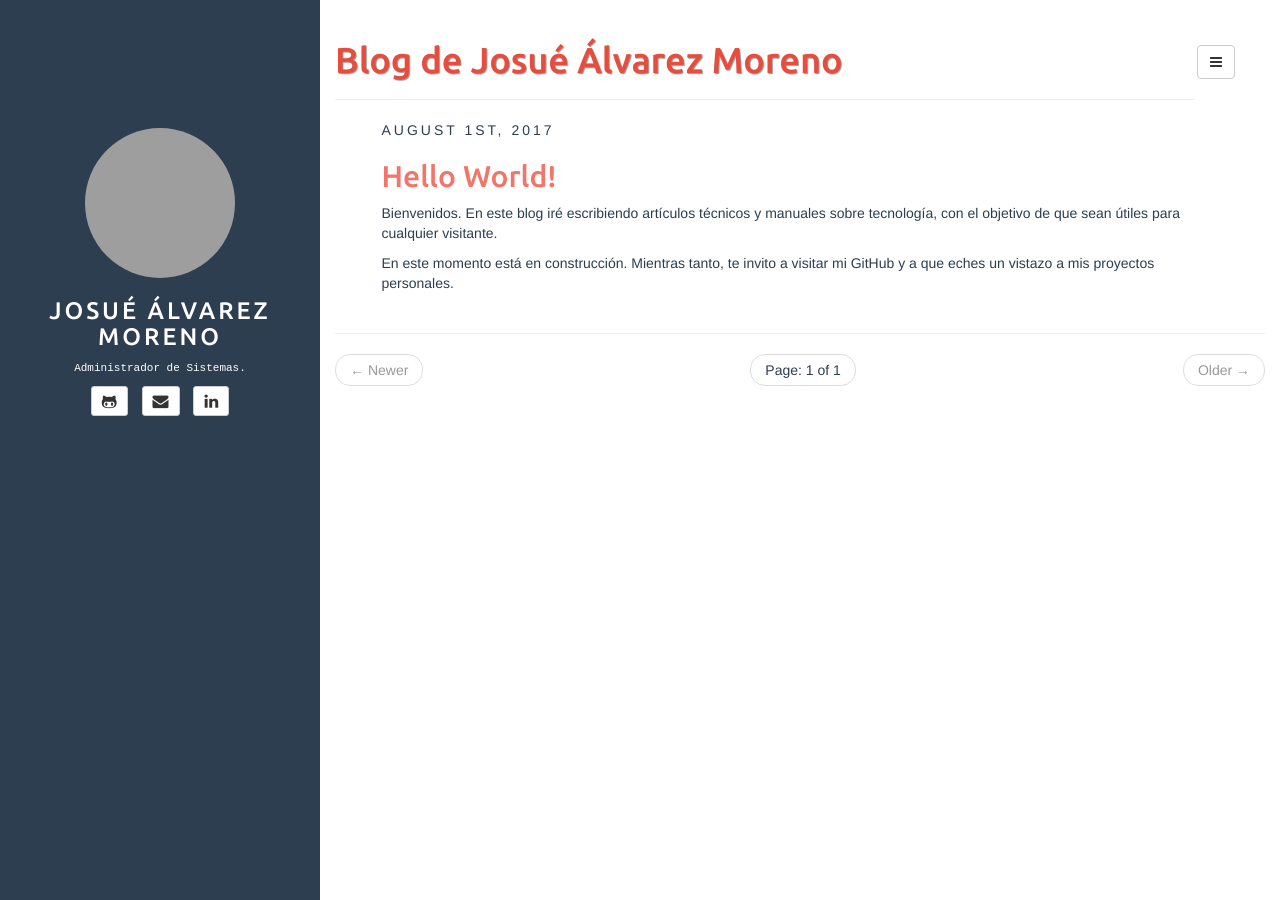
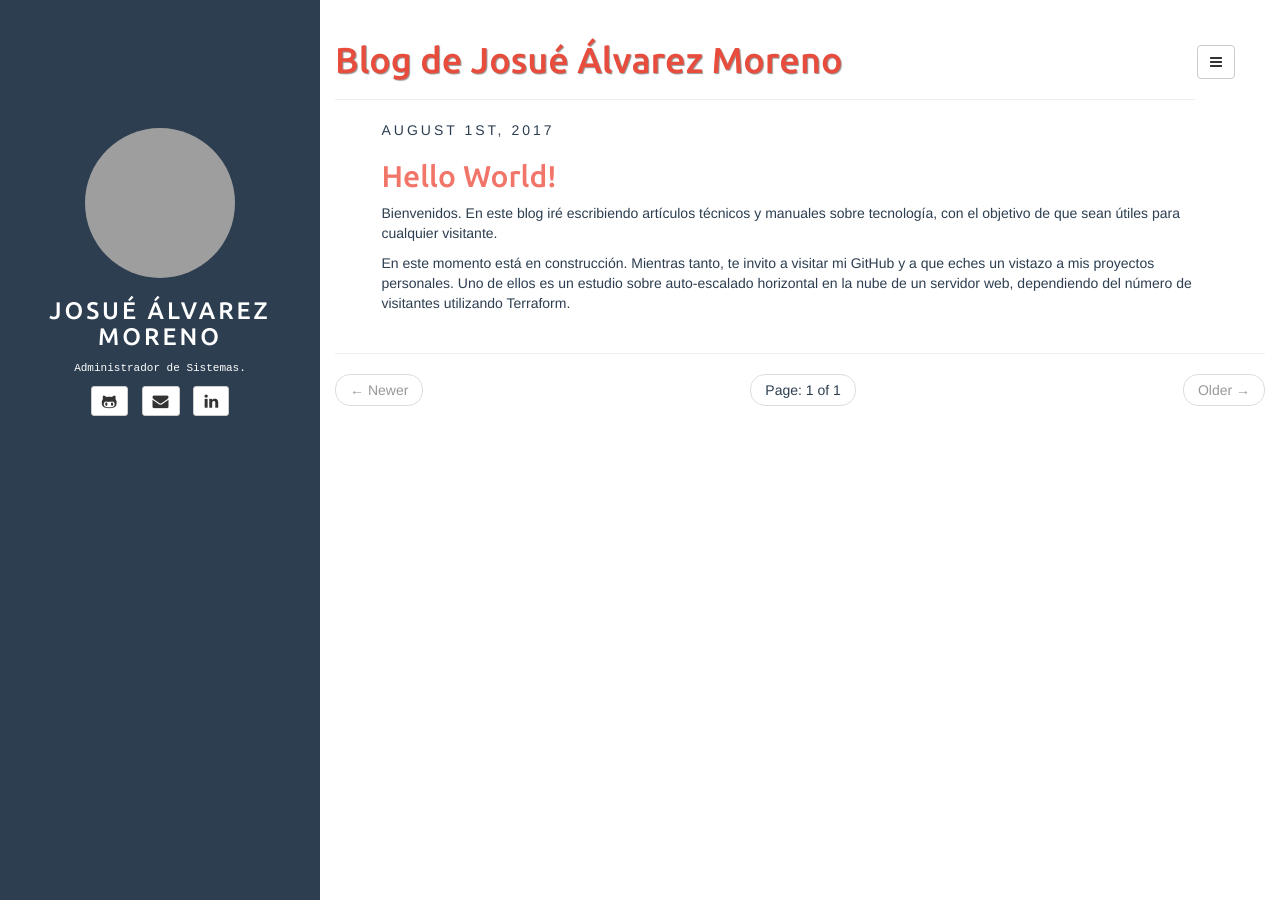
Before and after one commit to j-alvarez-moreno/j-alvarez-moreno.github.io, a Jekyll site: the page built from index.html, in a window 1280 px wide. Built offline with Jekyll 4.4.1, drawn with Linux system fonts in a browser that asks for light colours; the list of posts is cut into pages by our own code; grey boxes are pictures that could not be loaded.

Commit message:
Updated blurb about GitHub repository to highlight Terraform experience.

```diff
--- a/_posts/2017-08-01-hello-world.md
+++ b/_posts/2017-08-01-hello-world.md
@@ -9,4 +9,4 @@ comments: false
 
 Bienvenidos. En este blog iré escribiendo artículos técnicos y manuales sobre tecnología, con el objetivo de que sean útiles para cualquier visitante.
 
-En este momento está en construcción. Mientras tanto, te invito a visitar mi [GitHub]( https://github.com/{{ site.author.github }} ) y a que eches un vistazo a mis proyectos personales.
+En este momento está en construcción. Mientras tanto, te invito a visitar mi [GitHub]( https://github.com/{{ site.author.github }} ) y a que eches un vistazo a mis proyectos personales. Uno de ellos [es un estudio sobre auto-escalado horizontal en la nube de un servidor web, dependiendo del número de visitantes](https://github.com/j-alvarez-moreno/proyecto-2ASIR) utilizando Terraform.
```
